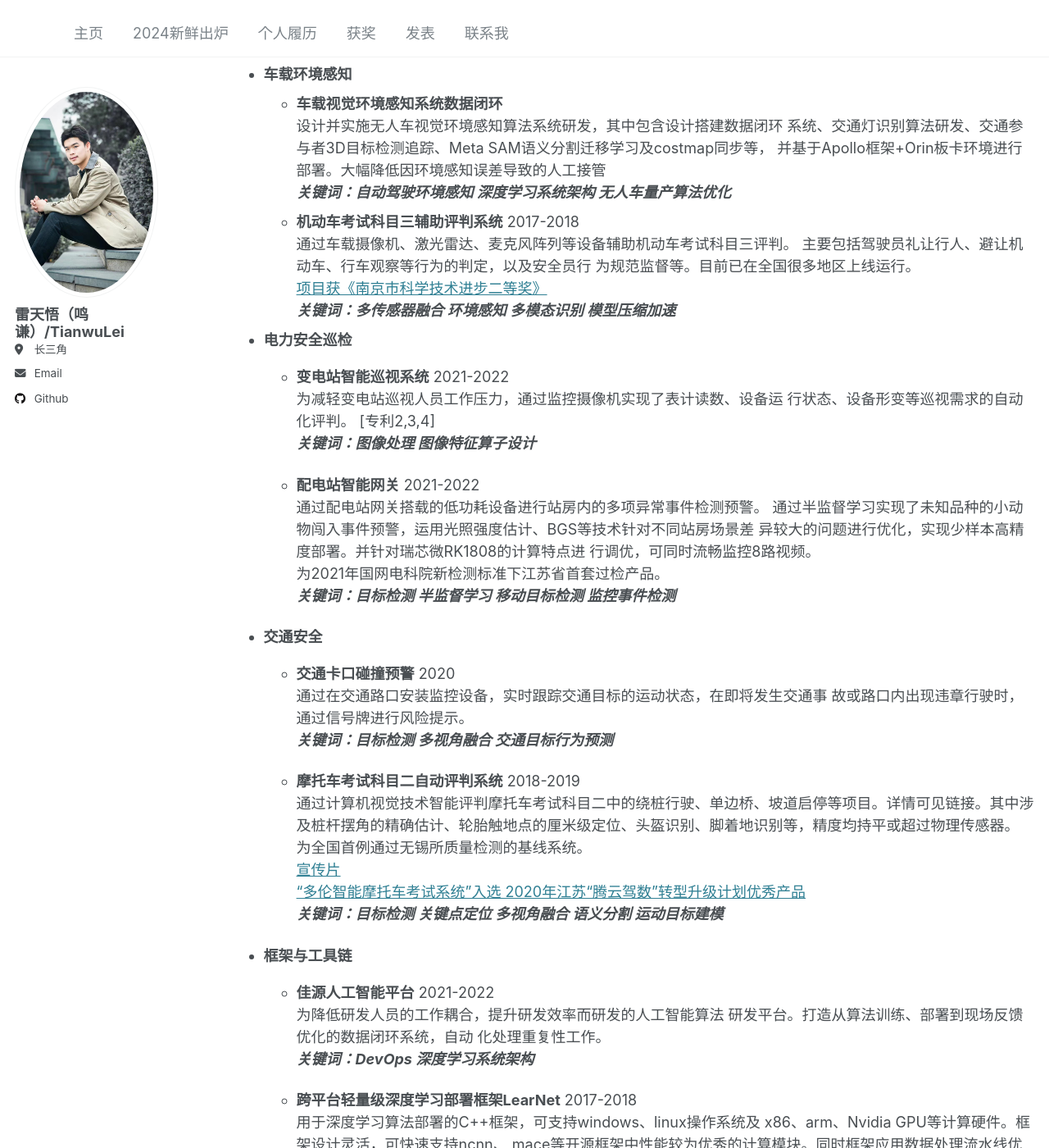
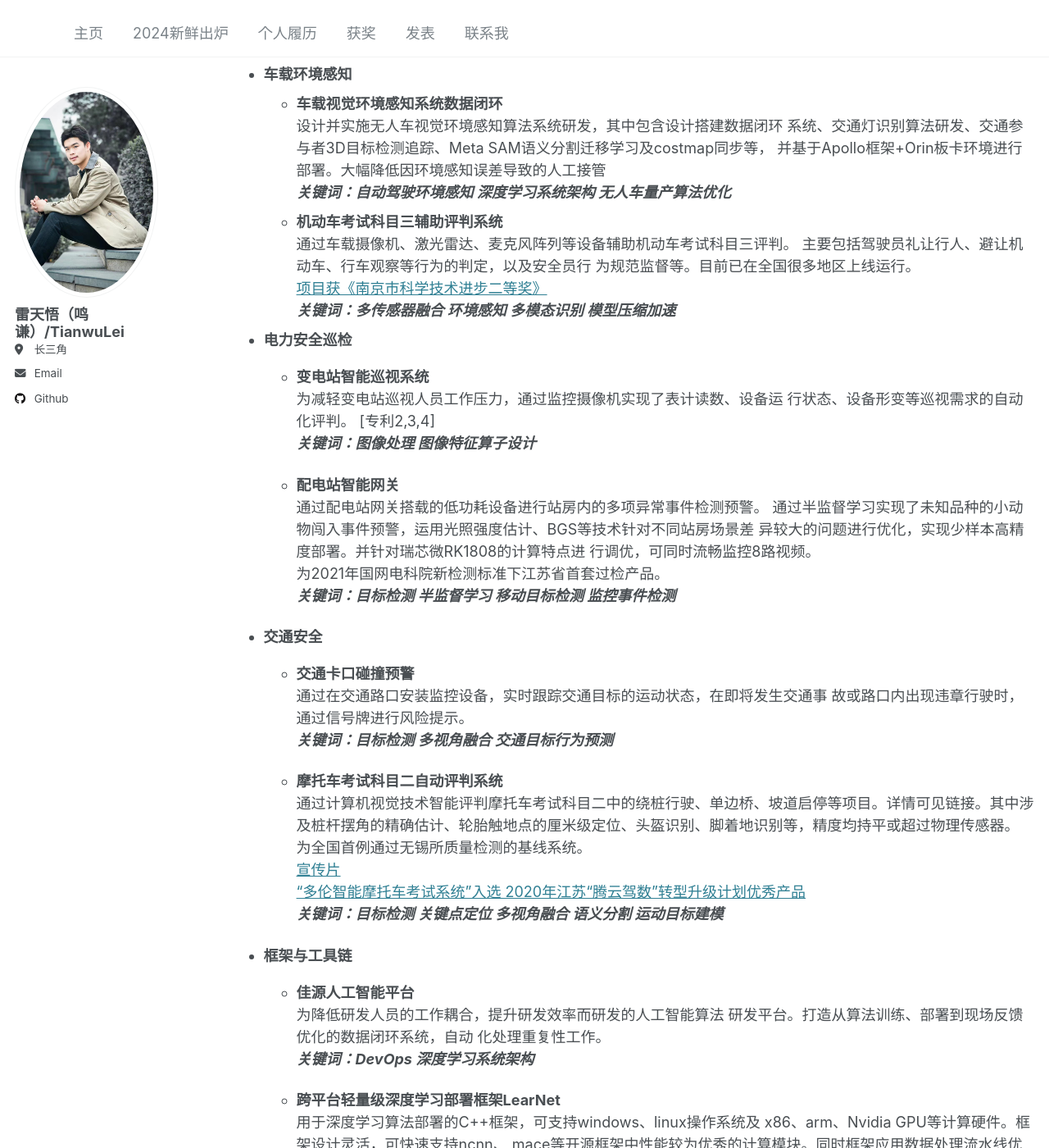
Before and after one commit to ray3572/ray3572.github.io, a Jekyll site: the page built from _pages/cv.md, in a window 1280 px wide and 1400 px high, scrolled down 1439 px. Shown: the whole window at 82% size. Built offline with Jekyll 4.4.1, drawn with Linux system fonts in a browser that asks for light colours.

Commit message:
update cv

```diff
--- a/_pages/cv.md
+++ b/_pages/cv.md
@@ -59,7 +59,7 @@ redirect_from:
   系统、交通灯识别算法研发、交通参与者3D目标检测追踪、Meta SAM语义分割迁移学习及costmap同步等，
   并基于Apollo框架+Orin板卡环境进行部署。大幅降低因环境感知误差导致的人工接管
   ***关键词：自动驾驶环境感知 深度学习系统架构 无人车量产算法优化***
-  * **机动车考试科目三辅助评判系统**  2017-2018
+  * **机动车考试科目三辅助评判系统**
   通过车载摄像机、激光雷达、麦克风阵列等设备辅助机动车考试科目三评判。
   主要包括驾驶员礼让行人、避让机动车、行车观察等行为的判定，以及安全员行
   为规范监督等。目前已在全国很多地区上线运行。
@@ -67,12 +67,12 @@ redirect_from:
   ***关键词：多传感器融合 环境感知 多模态识别 模型压缩加速***
 
 * **电力安全巡检**
-  * **变电站智能巡视系统**  2021-2022
+  * **变电站智能巡视系统**
   为减轻变电站巡视人员工作压力，通过监控摄像机实现了表计读数、设备运
   行状态、设备形变等巡视需求的自动化评判。  [专利2,3,4]
   ***关键词：图像处理 图像特征算子设计***
 
-  * **配电站智能网关**  2021-2022
+  * **配电站智能网关**
     通过配电站网关搭载的低功耗设备进行站房内的多项异常事件检测预警。
   通过半监督学习实现了未知品种的小动物闯入事件预警，运用光照强度估计、BGS等技术针对不同站房场景差
   异较大的问题进行优化，实现少样本高精度部署。并针对瑞芯微RK1808的计算特点进
@@ -81,12 +81,12 @@ redirect_from:
   ***关键词：目标检测 半监督学习 移动目标检测 监控事件检测***
 
 * **交通安全**
-  * **交通卡口碰撞预警**  2020
+  * **交通卡口碰撞预警**
   通过在交通路口安装监控设备，实时跟踪交通目标的运动状态，在即将发生交通事
   故或路口内出现违章行驶时，通过信号牌进行风险提示。
   ***关键词：目标检测 多视角融合 交通目标行为预测***
 
-  * **摩托车考试科目二自动评判系统**  2018-2019
+  * **摩托车考试科目二自动评判系统**
   通过计算机视觉技术智能评判摩托车考试科目二中的绕桩行驶、单边桥、坡道启停等项目。详情可见链接。其中涉及桩杆摆角的精确估计、轮胎触地点的厘米级定位、头盔识别、脚着地识别等，精度均持平或超过物理传感器。
   为全国首例通过无锡所质量检测的基线系统。
   [宣传片](https://mp.weixin.qq.com/s/Uz92P7tt9Ndl9Mx_SQoJFA)
@@ -94,13 +94,13 @@ redirect_from:
   ***关键词：目标检测 关键点定位 多视角融合 语义分割 运动目标建模***
 
 * **框架与工具链**
-  * **佳源人工智能平台** 2021-2022
+  * **佳源人工智能平台**
    为降低研发人员的工作耦合，提升研发效率而研发的人工智能算法
    研发平台。打造从算法训练、部署到现场反馈优化的数据闭环系统，自动
    化处理重复性工作。
    ***关键词：DevOps 深度学习系统架构***
 
-  * **跨平台轻量级深度学习部署框架LearNet**  2017-2018
+  * **跨平台轻量级深度学习部署框架LearNet**
   用于深度学习算法部署的C++框架，可支持windows、linux操作系统及
   x86、arm、Nvidia GPU等计算硬件。框架设计灵活，可快速支持ncnn、
   mace等开源框架中性能较为优秀的计算模块。同时框架应用数据处理流水线优
```
